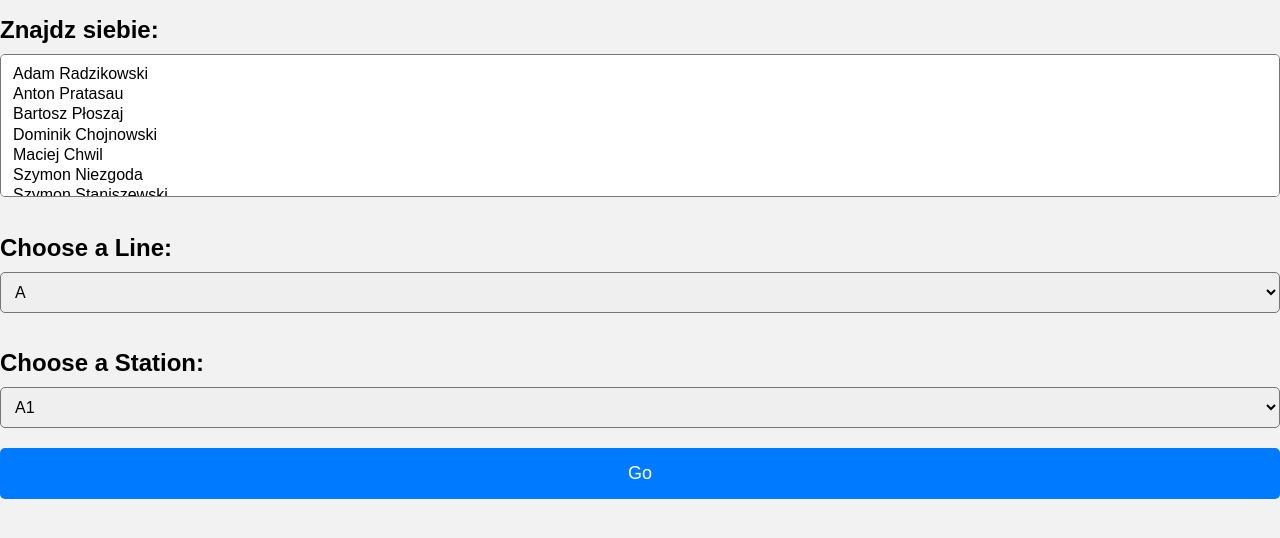
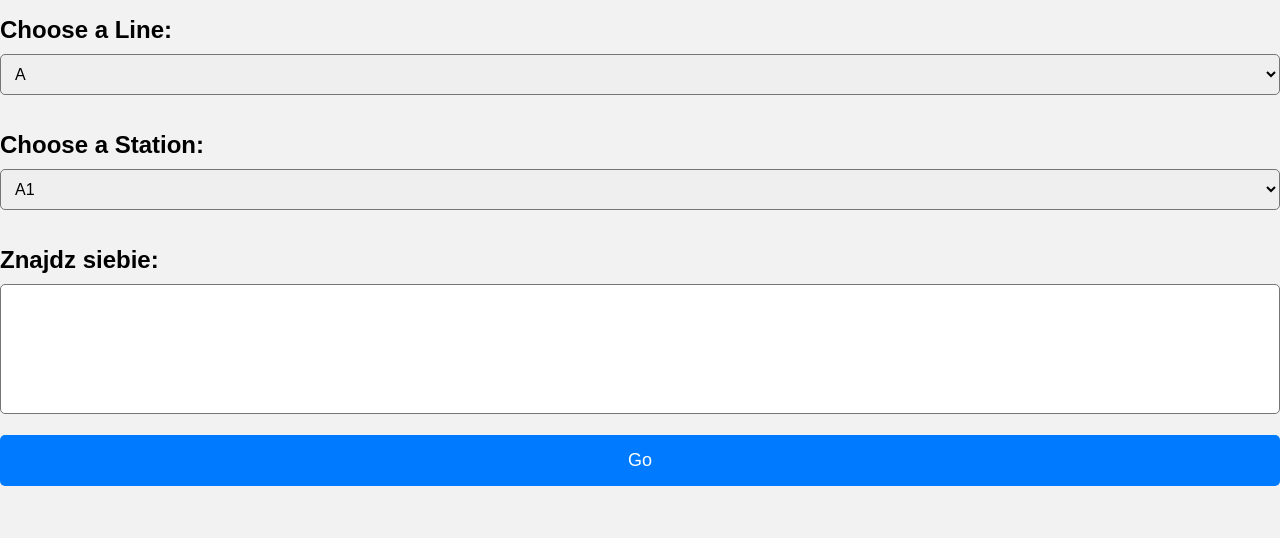
Before and after one commit to JoeWhoop/A-D-connected-, a plain HTML site: page index.html in a window 1280 px wide. Drawn offline with Linux system fonts and the light colour scheme.

Commit message:
Update index.html

```diff
--- a/index.html
+++ b/index.html
@@ -7,33 +7,6 @@
     <link rel="stylesheet" href="style.css">
 </head>
 <body>
-    <h1>Znajdz siebie:</h1>
-    <select id="mechanicDropdown" size="6">
-        <!-- Mechanics for A line -->
-        <option value="Adam Radzikowski" label="Adam Radzikowski">Adam Radzikowski</option>
-        <option value="Anton Pratasau" label="Anton Pratasau">Anton Pratasau</option>
-        <option value="Bartosz Płoszaj" label="Bartosz Płoszaj">Bartosz Płoszaj</option>
-        <option value="Dominik Chojnowski" label="Dominik Chojnowski">Dominik Chojnowski</option>
-        <option value="Maciej Chwil" label="Maciej Chwil">Maciej Chwil</option>
-        <option value="Szymon Niezgoda" label="Szymon Niezgoda">Szymon Niezgoda</option>
-        <option value="Szymon Staniszewski" label="Szymon Staniszewski">Szymon Staniszewski</option>
-        <option value="Wiktor Kaczkowski" label="Wiktor Kaczkowski">Wiktor Kaczkowski</option>
-
-        <!-- Mechanics for D line -->
-        <option value="Aleks Czarnecki" label="Aleks Czarnecki">Aleks Czarnecki</option>
-        <option value="Bartosz Kędra" label="Bartosz Kędra">Bartosz Kędra</option>
-        <option value="Hubert Jakubowski" label="Hubert Jakubowski">Hubert Jakubowski</option>
-        <option value="Kacper Wydra" label="Kacper Wydra">Kacper Wydra</option>
-        <option value="Łukasz Chojecki" label="Łukasz Chojecki">Łukasz Chojecki</option>
-        <option value="Mateusz Wiatr" label="Mateusz Wiatr">Mateusz Wiatr</option>
-        <option value="Stanislav Tymchenko" label="Stanislav Tymchenko">Stanislav Tymchenko</option>
-        <option value="Weronika Szałowska" label="Weronika Szałowska">Weronika Szałowska</option>
-        <option value="Sebastian Widuliński" label="Sebastian Widuliński">Sebastian Widuliński</option>
-        <option value="Łukasz Markowski" label="Łukasz Markowski">Łukasz Markowski</option>
-        <option value="Kacper Maciejczuk" label="Kacper Maciejczuk">Kacper Maciejczuk</option>
-        <option value="Maciej Stępniak" label="Maciej Stępniak">Maciej Stępniak</option>
-    </select>
-
     <h1>Choose a Line:</h1>
     <select id="liniaDropdown">
         <option value="A">A</option>
@@ -42,12 +15,15 @@
 
     <h1>Choose a Station:</h1>
     <select id="stationDropdown">
+        <!-- Options for A line -->
         <option value="A1" label="A1">A1</option>
         <option value="A2" label="A2">A2</option>
         <option value="A3" label="A3">A3</option>
         <option value="A4" label="A4">A4</option>
         <option value="A5" label="A5">A5</option>
         <option value="A6" label="A6">A6</option>
+
+        <!-- Options for D line -->
         <option value="D0" label="D0">D0</option>
         <option value="D1" label="D1">D1</option>
         <option value="D2" label="D2">D2</option>
@@ -55,6 +31,9 @@
         <option value="D4" label="D4">D4</option>
     </select>
 
+    <h1>Znajdz siebie:</h1>
+    <select id="mechanicDropdown" size="6"></select>
+
     <button id="goButton">Go</button>
 
     <script src="main.js"></script>
```
